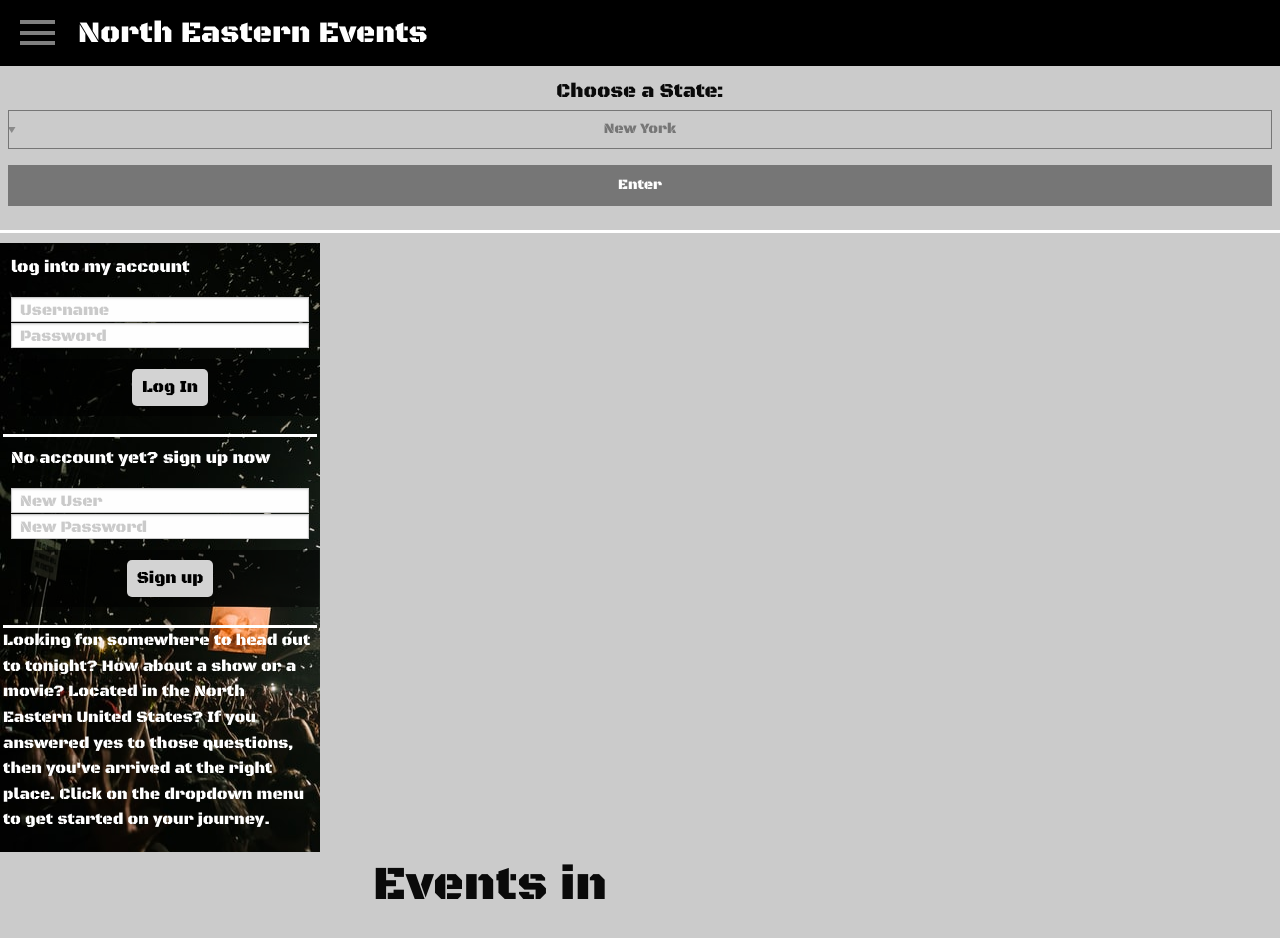
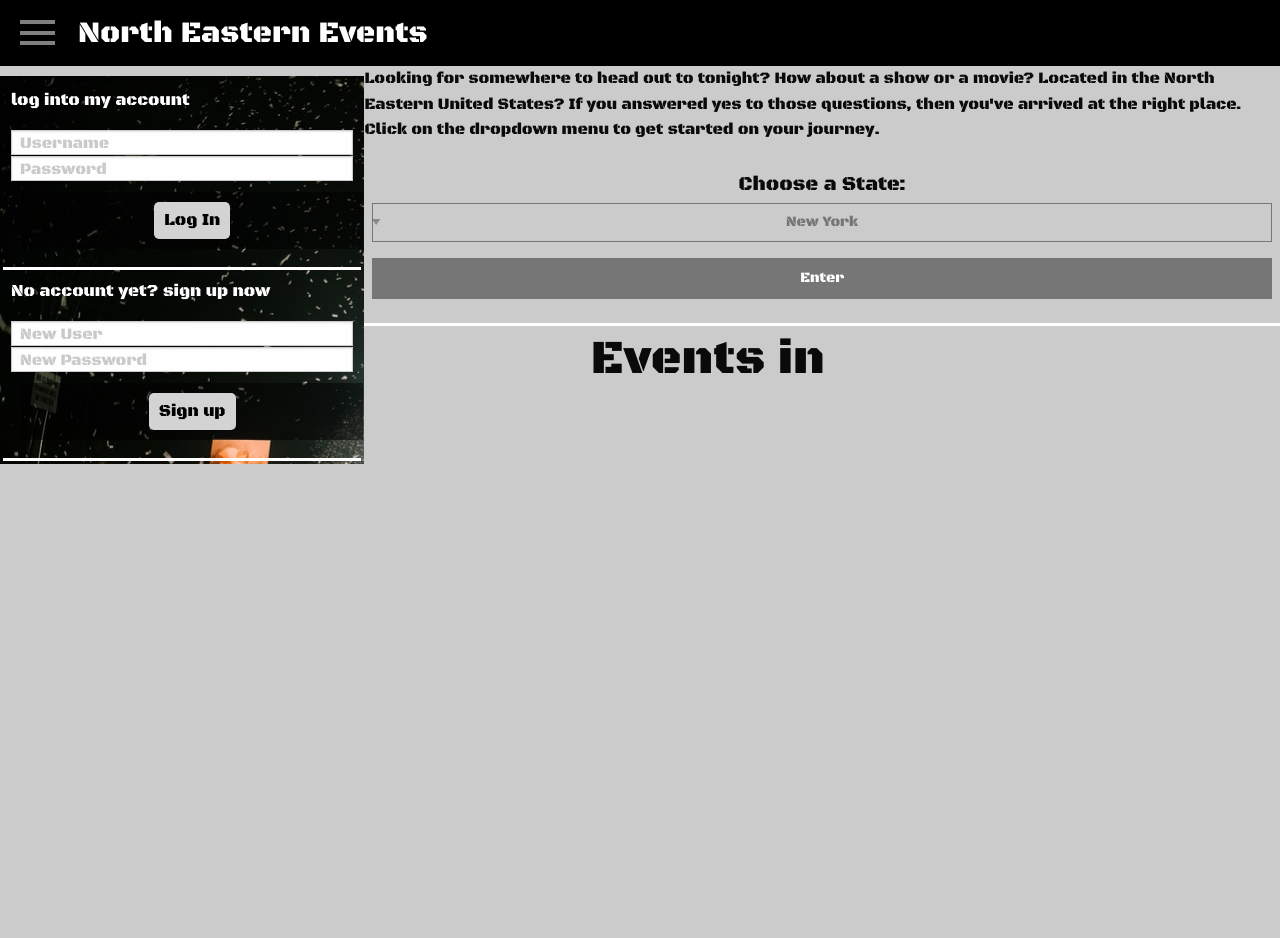
Before and after one commit to paulooliveira152012/groupProject2, a plain HTML site: page index.html in a window 1280 px wide. After the commit the page ends 800 px from the top, so only its background shows below. Drawn offline with nearby package versions, Linux system fonts and the light colour scheme.

Commit message:
needs to adjust the flex properties

```diff
--- a/index.html
+++ b/index.html
@@ -34,24 +34,11 @@
     </header>
 
 
+    <div class="mainContainer">
 
-    <div class="searchSection">
-        <form>
-            <label for="state" class="">Choose a State: </label>
-            <select id="states" name="states" class="hollow button secondary expanded">
-                <option value="CT">Connecticut</option>
-                <option value="ME">Maine</option>
-                <option value="MA">Massachusetts</option>
-                <option value="NH">New Hampshire</option>
-                <option default selected value="NY">New York</option>
-                <option value="NJ">New Jersey</option>
-                <option value="PA">Pennsylvania</option>
-                <option value="RI">Rhode Island</option>
-                <option value="VT">Vermont</option>
-            </select>
-            <button type="submit" id="enter" class="expanded secondary button">Enter</button>
-        </form>
-    </div>
+
+
+
 
     <div class="menu" id="menu">
         <div class="sideMenu">
@@ -75,9 +62,31 @@
                     </li>
                 </form>
 
-                <p>Looking for somewhere to head out to tonight? How about a show or a movie? Located in the North Eastern United States? If you answered yes to those questions, then you've arrived at the right place. Click on the dropdown menu to get started on your journey.</p>
+
             </div>
         </div>
+    </div>
+
+    <div class="secondContainer">
+
+        <p>Looking for somewhere to head out to tonight? How about a show or a movie? Located in the North Eastern United States? If you answered yes to those questions, then you've arrived at the right place. Click on the dropdown menu to get started on your journey.</p>
+
+    <div class="searchSection">
+        <form>
+            <label for="state" class="">Choose a State: </label>
+            <select id="states" name="states" class="hollow button secondary expanded">
+                <option value="CT">Connecticut</option>
+                <option value="ME">Maine</option>
+                <option value="MA">Massachusetts</option>
+                <option value="NH">New Hampshire</option>
+                <option default selected value="NY">New York</option>
+                <option value="NJ">New Jersey</option>
+                <option value="PA">Pennsylvania</option>
+                <option value="RI">Rhode Island</option>
+                <option value="VT">Vermont</option>
+            </select>
+            <button type="submit" id="enter" class="expanded secondary button">Enter</button>
+        </form>
     </div>
 
     <main class="row">
@@ -89,7 +98,8 @@
             </ul>
         </div>
     </main>
-
+    </div>
+</div>
 
 
 <script src="https://code.jquery.com/jquery-3.6.0.min.js" integrity="sha256-/xUj+3OJU5yExlq6GSYGSHk7tPXikynS7ogEvDej/m4=" crossorigin="anonymous"></script>
--- a/nae-events/public/assets/css/style.css
+++ b/nae-events/public/assets/css/style.css
@@ -72,10 +72,12 @@ header .toggle {
 /* End of burger menu */
 
 
-
+.menu {
+    width: 70%;
+}
 
 .sideMenu {
-    width: 25%;
+    width: 100%;
 
 }
 
@@ -199,3 +201,7 @@ li {
 .loginForm input, .signUpForm input{
     height: 25px;
 }
+
+.mainContainer {
+    display: flex;
+}
```
